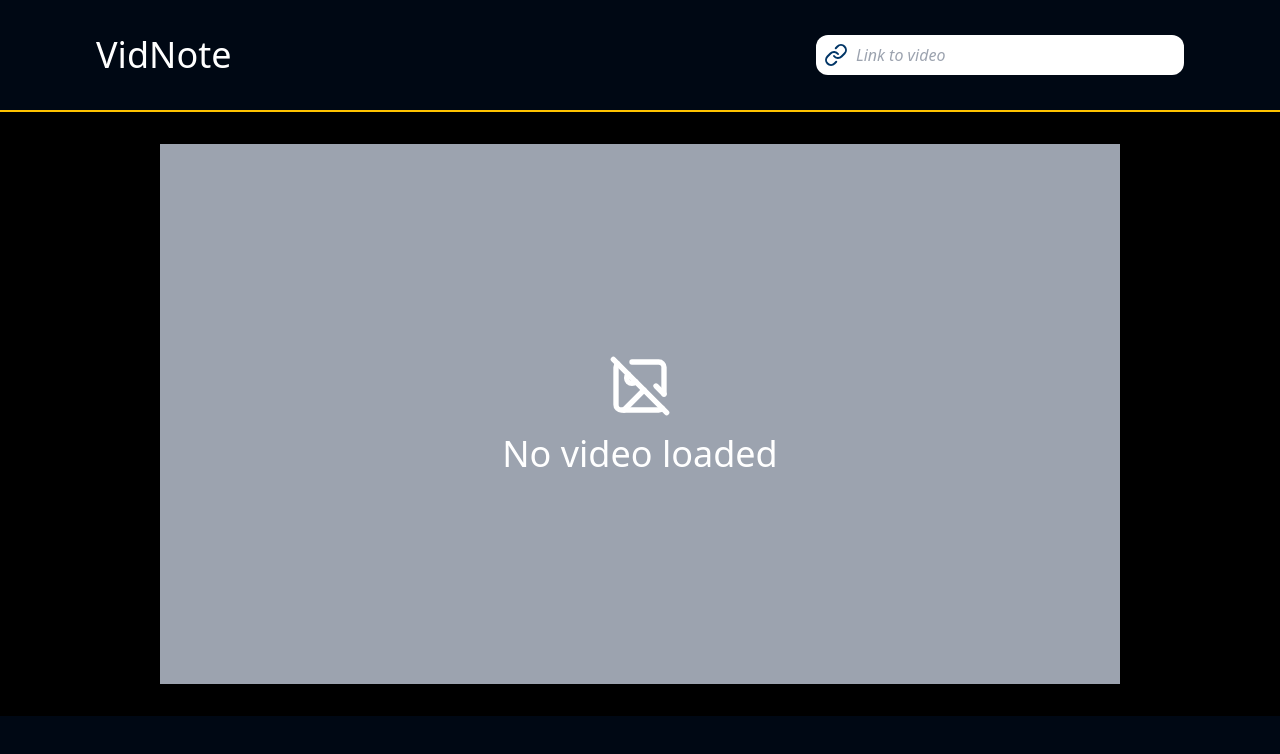
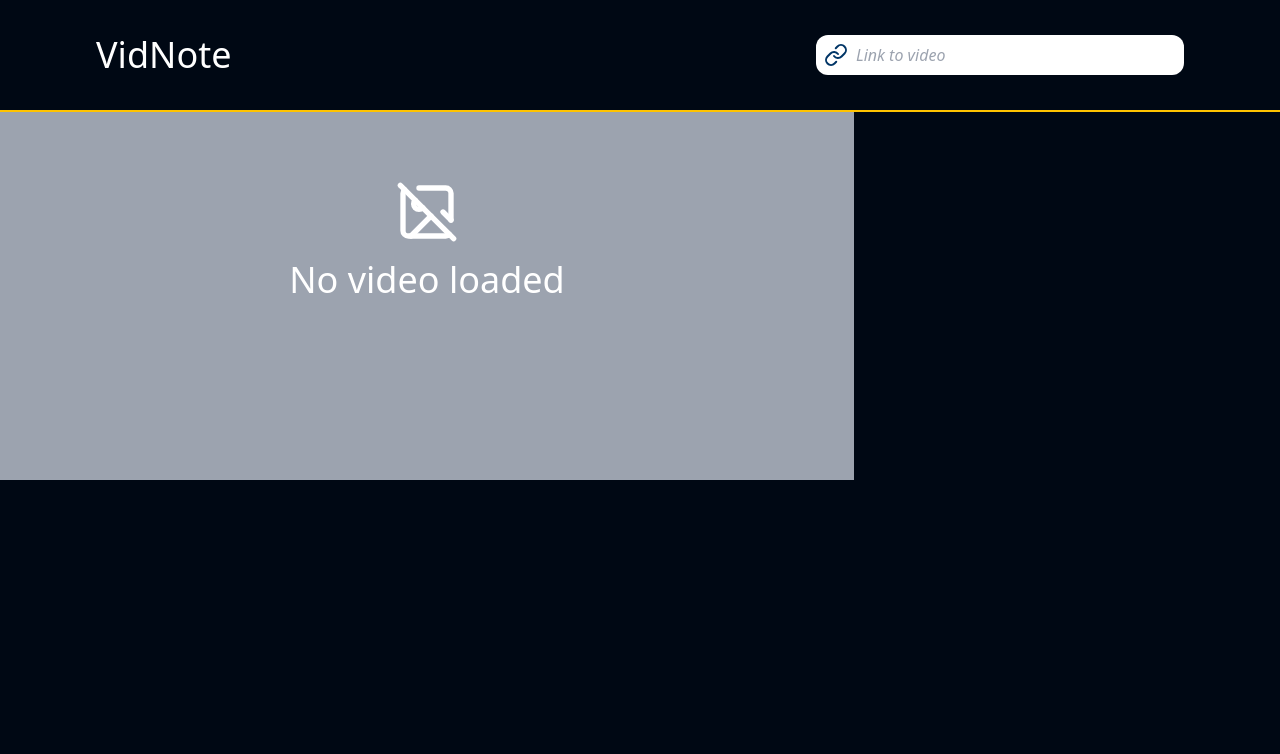
Before and after one commit to afeef97/set2023-vidnote, a React (Vite) app: page / in a window 1280 px wide. Shown: the top 754 px of the page. Built offline with nearby package versions, Linux system fonts and the light colour scheme.

Commit message:
Changed video player size

```diff
--- a/src/components/video/VideoPlayer.jsx
+++ b/src/components/video/VideoPlayer.jsx
@@ -18,8 +18,8 @@ const VideoPlayer = () => {
     };
 
     return (
-        <div className="w-screen flex justify-center items-center pt-36 pb-8 px-16 bg-black">
-            <div className="w-[960px] h-[540px]">
+        <div className="">
+            <div className="w-[854px] h-[480px]">
                 {ReactPlayer.canPlay(videoUrl) ? (
                     <ReactPlayer
                         url={videoUrl}
```
